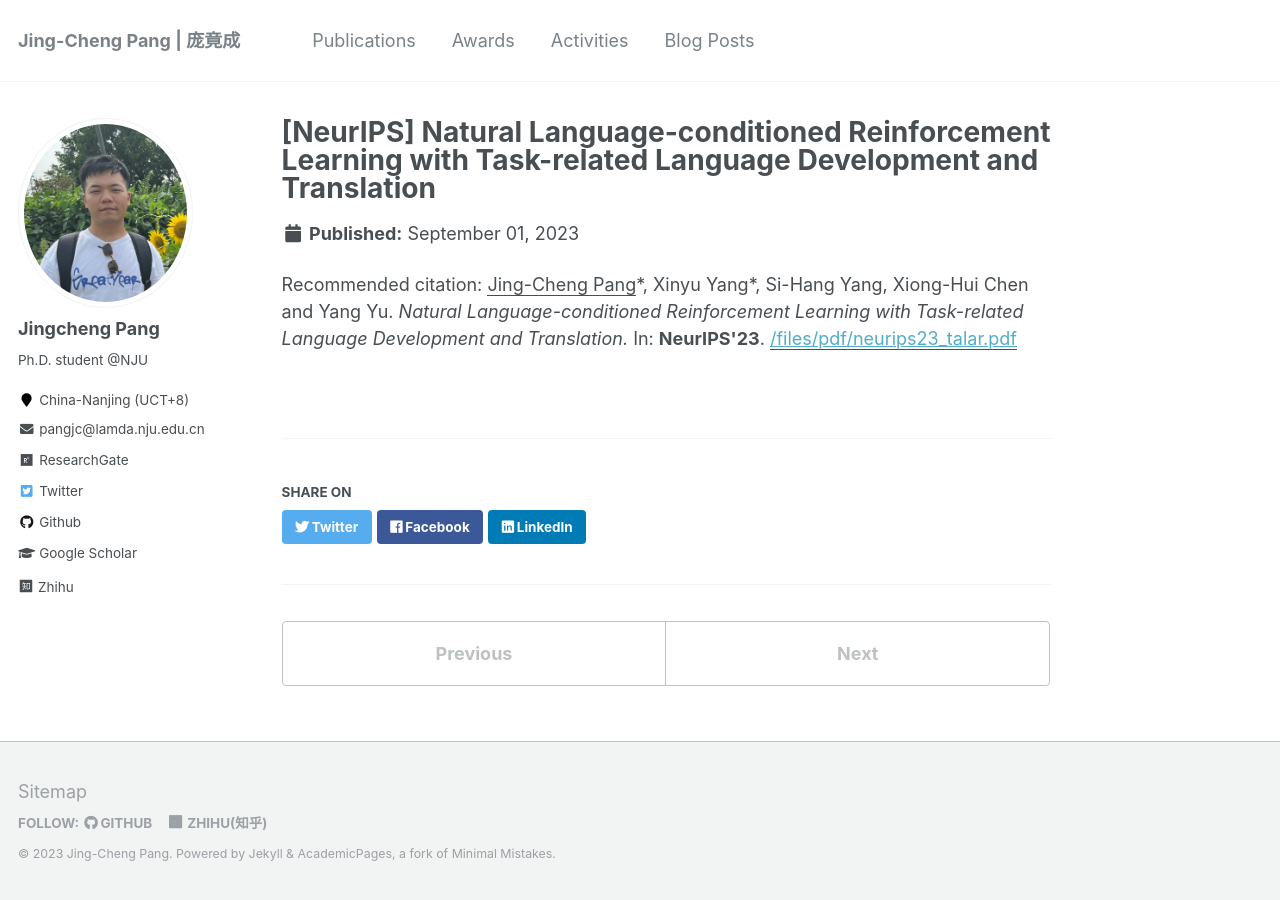
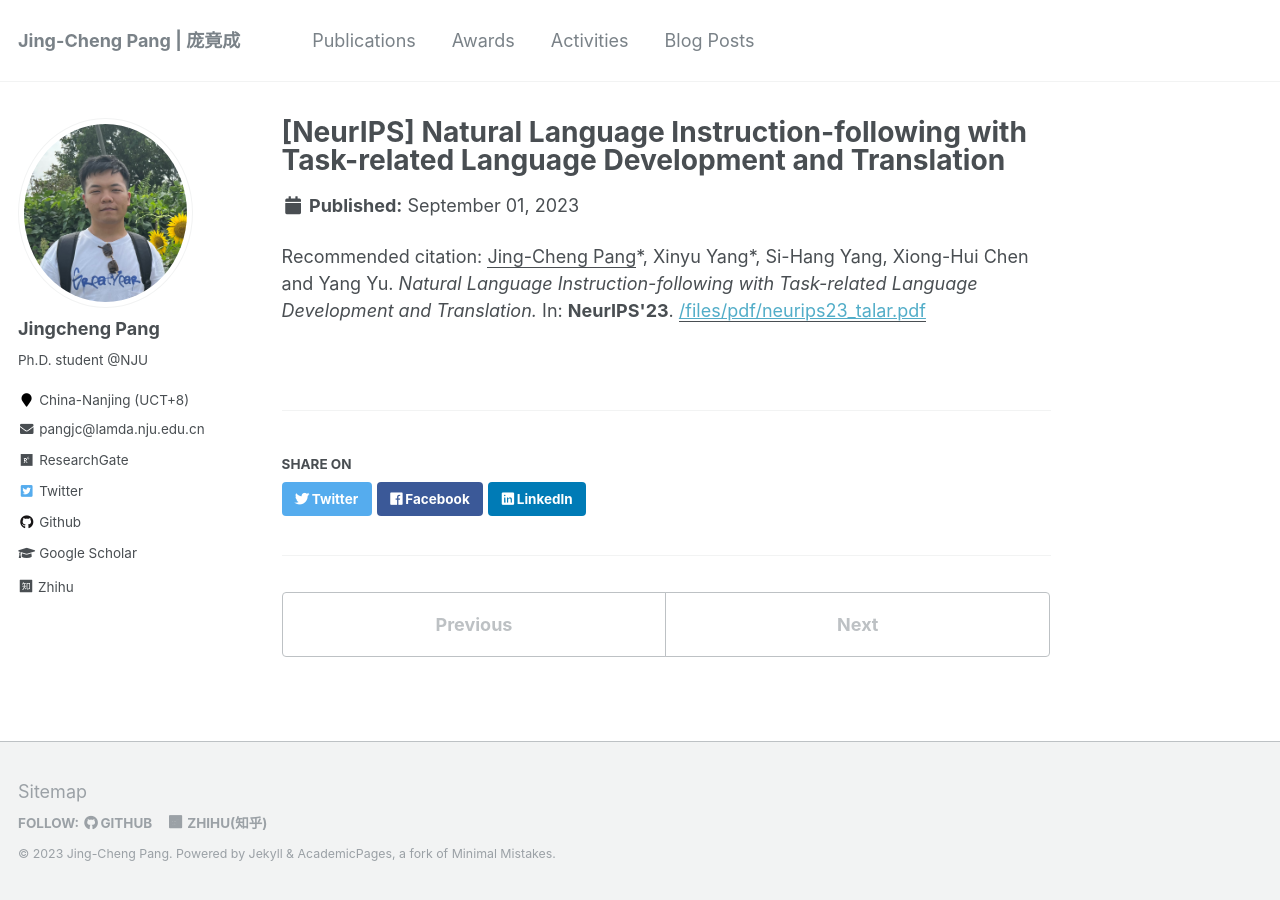
Before and after one commit to jingchengpang/jingchengpang.github.io, a Jekyll site: the page built from _publications/2023-neurips-talar.md, in a window 1280 px wide. Built offline with Jekyll 4.4.1, drawn with Linux system fonts in a browser that asks for light colours; a style sheet for code colours, icons or effects is not loaded.

Commit message:
add dai poster; update neurips file

```diff
--- a/_publications/2023-neurips-talar.md
+++ b/_publications/2023-neurips-talar.md
@@ -1,10 +1,10 @@
 ---
-title: "[NeurIPS] Natural Language-conditioned Reinforcement Learning with Task-related Language Development and Translation"
+title: "[NeurIPS] Natural Language Instruction-following with Task-related Language Development and Translation"
 collection: publications
 permalink: /publication/2023-neurips-talar
 date: 2023-09-01
 pubtype: 'conference'
 github: 'https://github.com/lafmdp/TALAR'
 paperurl: '/files/pdf/neurips23_talar.pdf'
-citation: "<u>Jing-Cheng Pang</u>*, Xinyu Yang*, Si-Hang Yang, Xiong-Hui Chen and Yang Yu. <i> Natural Language-conditioned Reinforcement Learning with Task-related Language Development and Translation.</i> In: <b>NeurIPS'23</b>."
+citation: "<u>Jing-Cheng Pang</u>*, Xinyu Yang*, Si-Hang Yang, Xiong-Hui Chen and Yang Yu. <i> Natural Language Instruction-following with Task-related Language Development and Translation.</i> In: <b>NeurIPS'23</b>."
 ---
```
Also changed, not shown: _publications/2023-dai-rlc.md (added, +9 -0 lines), 2 other files.
